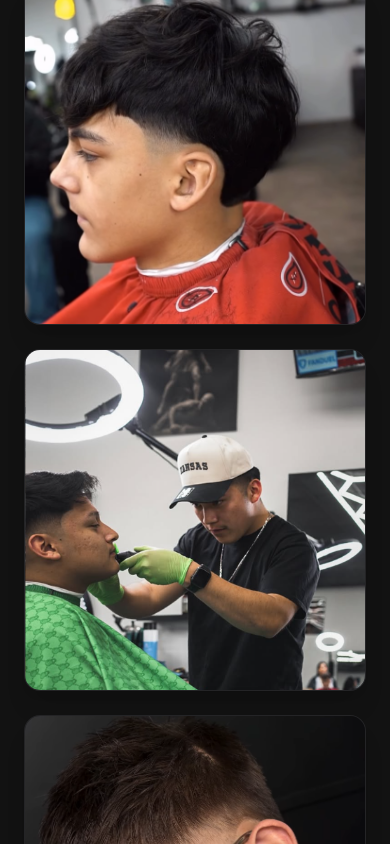
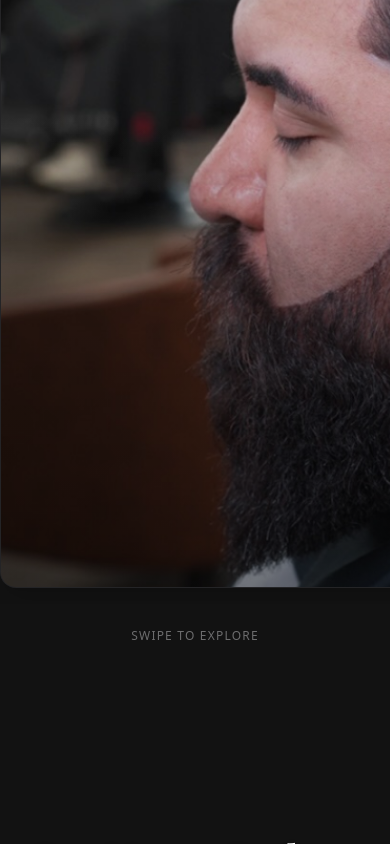
Before and after one commit to DavidP524/rizos-barber-studio, a Next.js app: page / in a window 390 px wide. Shown: the part 3096-3940 px from the top of the page. Built offline with nearby package versions, Linux system fonts and the light colour scheme; a web font is replaced by a local one.

Commit message:
feat: Add horizontal auto-scrolling gallery for mobile

```diff
--- a/src/components/gallery.tsx
+++ b/src/components/gallery.tsx
@@ -1,4 +1,5 @@
 "use client";
+import { useRef, useEffect } from "react";
 import { motion } from "framer-motion";
 
 export default function Gallery() {
@@ -11,6 +12,59 @@ export default function Gallery() {
         "/Screenshot%202026-02-24%20215059.png"
     ];
 
+    const scrollRef = useRef<HTMLDivElement>(null);
+    const animationRef = useRef<number | null>(null);
+    const isUserScrolling = useRef(false);
+    const userScrollTimeout = useRef<ReturnType<typeof setTimeout> | null>(null);
+
+    useEffect(() => {
+        const container = scrollRef.current;
+        if (!container) return;
+
+        // Only auto-scroll on mobile
+        const isMobile = window.matchMedia("(max-width: 768px)").matches;
+        if (!isMobile) return;
+
+        const speed = 0.5; // pixels per frame
+
+        const autoScroll = () => {
+            if (!isUserScrolling.current && container) {
+                container.scrollLeft += speed;
+
+                // Reset to start when we reach the end
+                if (container.scrollLeft >= container.scrollWidth - container.clientWidth - 1) {
+                    container.scrollLeft = 0;
+                }
+            }
+            animationRef.current = requestAnimationFrame(autoScroll);
+        };
+
+        // Pause auto-scroll when user touches/scrolls
+        const handleTouchStart = () => {
+            isUserScrolling.current = true;
+            if (userScrollTimeout.current) clearTimeout(userScrollTimeout.current);
+        };
+
+        const handleTouchEnd = () => {
+            // Resume auto-scroll after 3 seconds of inactivity
+            userScrollTimeout.current = setTimeout(() => {
+                isUserScrolling.current = false;
+            }, 3000);
+        };
+
+        container.addEventListener("touchstart", handleTouchStart, { passive: true });
+        container.addEventListener("touchend", handleTouchEnd, { passive: true });
+
+        animationRef.current = requestAnimationFrame(autoScroll);
+
+        return () => {
+            if (animationRef.current) cancelAnimationFrame(animationRef.current);
+            if (userScrollTimeout.current) clearTimeout(userScrollTimeout.current);
+            container.removeEventListener("touchstart", handleTouchStart);
+            container.removeEventListener("touchend", handleTouchEnd);
+        };
+    }, []);
+
     return (
         <section id="gallery" className="py-24 px-6 max-w-7xl mx-auto overflow-hidden">
             <div className="text-center mb-16">
@@ -20,8 +74,8 @@ export default function Gallery() {
                 </p>
             </div>
 
-            {/* Uniform Grid Layout */}
-            <div className="grid grid-cols-1 md:grid-cols-2 lg:grid-cols-3 gap-6">
+            {/* Desktop Grid Layout */}
+            <div className="hidden md:grid grid-cols-2 lg:grid-cols-3 gap-6">
                 {images.map((src, idx) => (
                     <motion.div
                         key={idx}
@@ -41,6 +95,40 @@ export default function Gallery() {
                 ))}
             </div>
 
+            {/* Mobile Horizontal Auto-Scroll */}
+            <div
+                ref={scrollRef}
+                className="md:hidden flex overflow-x-auto gap-4 pb-4 -mx-6 px-6 snap-x snap-mandatory"
+                style={{
+                    scrollbarWidth: "none",
+                    msOverflowStyle: "none",
+                    WebkitOverflowScrolling: "touch",
+                }}
+            >
+                {images.map((src, idx) => (
+                    <div
+                        key={idx}
+                        className="min-w-[80%] sm:min-w-[65%] snap-center shrink-0 rounded-2xl overflow-hidden shadow-xl aspect-square border border-white/5 bg-zinc-900"
+                    >
+                        <div className="relative w-full h-full overflow-hidden">
+                            <img src={src} alt={`Rizos Studio Barbershop Work ${idx}`} className="w-full h-full object-cover object-center" />
+                            <div className="absolute inset-0 bg-gradient-to-t from-black/40 via-transparent to-transparent"></div>
+                        </div>
+                    </div>
+                ))}
+            </div>
+
+            {/* Scroll indicator dots for mobile */}
+            <div className="md:hidden flex justify-center gap-2 mt-6">
+                <p className="text-foreground/40 text-xs tracking-widest uppercase">Swipe to explore</p>
+            </div>
+
+            {/* Hide scrollbar CSS */}
+            <style jsx>{`
+                div::-webkit-scrollbar {
+                    display: none;
+                }
+            `}</style>
         </section>
     );
 }
```
